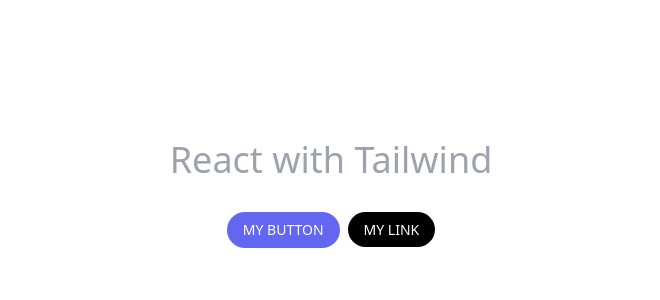
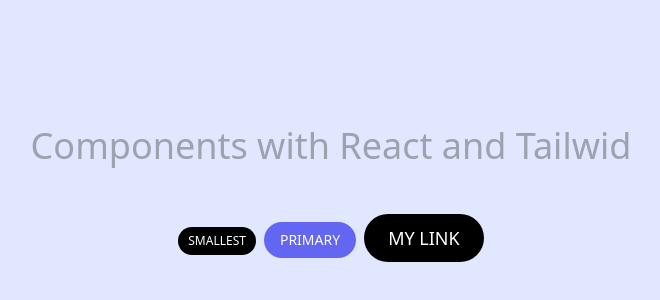
Before and after one commit to PaoloDuzioni/react-tailwind, a React (Create React App) app: page / in a window 1280 px wide. Shown: the part 214-514 px from the top of the page, without its empty margins (309-969 px from the left). Built offline with nearby package versions, Linux system fonts and the light colour scheme.

Commit message:
add: custom hook and propTypes

```diff
--- a/package.json
+++ b/package.json
@@ -7,6 +7,7 @@
         "@testing-library/jest-dom": "^5.11.9",
         "@testing-library/react": "^11.2.5",
         "@testing-library/user-event": "^12.8.1",
+        "prop-types": "^15.7.2",
         "react": "^17.0.1",
         "react-dom": "^17.0.1",
         "react-scripts": "4.0.3",
--- a/src/App.js
+++ b/src/App.js
@@ -1,26 +1,39 @@
+import ConnectionBadge from './components/ConnectionBadge';
+import Heading from './components/Heading';
 import Button from './components/Button';
 
 function App() {
     // Event handler for button component
     const handleClick = event => {
+        // The event object is available on the handler as parameter
         console.log(event);
-        alert('Do Something Here...');
+        alert('Click! Do something here!');
     };
 
     return (
-        <div className="grid place-items-center h-screen">
+        <div className="grid place-items-center h-screen bg-indigo-100">
+            <ConnectionBadge />
+
             <div className="text-center">
-                <h1 className="mt-4 mb-8 text-4xl text-gray-400">
-                    React with Tailwind
-                </h1>
+                <Heading margin="mt-4 mb-12">
+                    Components with React and Tailwid
+                </Heading>
 
-                {/* As Button with click event and spacing */}
-                <Button primary click={handleClick} margin="mr-2">
-                    My Button
+                {/* As small button */}
+                <Button size="small">Smallest</Button>
+
+                {/* As button with click event and spacing */}
+                <Button type="primary" click={handleClick} margin="mx-2">
+                    Primary
                 </Button>
 
-                {/* As Link with specific attributes */}
-                <Button link href="https://www.facebook.com/" target="_blank">
+                {/* As link with specific attributes */}
+                <Button
+                    link
+                    size="large"
+                    href="https://www.facebook.com/"
+                    target="_blank"
+                >
                     My Link
                 </Button>
             </div>
--- a/src/components/Button/index.js
+++ b/src/components/Button/index.js
@@ -1,24 +1,34 @@
-const Button = ({ primary, margin, link, children, click, ...attrs }) => {
-    // Classes common
-    let classes =
-        'py-2 px-4 text-sm text-white uppercase rounded-3xl transition-colors duration-300';
+import PropTypes from 'prop-types';
 
-    // Spacing
-    if (margin) {
-        classes += ` ${margin}`;
-    }
+const Button = ({ type, size, margin, link, children, click, ...attrs }) => {
+    /* APPARENCE */
+    // Commons
+    const commons =
+        'inline-block text-white uppercase rounded-3xl transition-colors duration-300';
 
     // Types
-    if (primary) {
-        classes += ' bg-indigo-500 hover:bg-indigo-800';
-    } else {
-        classes += ' bg-black hover:bg-gray-700';
-    }
+    const btnType = {
+        primary: 'bg-indigo-500 hover:bg-indigo-800',
+        basic: 'bg-black hover:bg-gray-700',
+    };
 
-    // Dynamic tag name
+    // Sizes
+    const btnSize = {
+        small: 'py-1.5 px-2.5 text-xs',
+        medium: 'py-2 px-4 text-sm',
+        large: 'py-2.5 px-6 text-lg',
+    };
+
+    // Classes composition
+    const classes = `${commons}
+        ${type ? btnType[type] : btnType['basic']}
+        ${size ? btnSize[size] : btnSize['medium']}
+        ${margin && margin}`;
+
+    /* Dynamic tag */
     const CustomTag = link ? 'a' : 'button';
 
-    // Rendering
+    /* RENDERING */
     return (
         <CustomTag {...attrs} className={classes} onClick={click}>
             {children}
@@ -26,4 +36,13 @@
     );
 };
 
+/**
+ * Props typechecking
+ */
+Button.propTypes = {
+    type: PropTypes.oneOf(['primary', 'basic']),
+    size: PropTypes.oneOf(['small', 'medium', 'large']),
+    click: PropTypes.func,
+};
+
 export default Button;
--- /dev/null
+++ b/src/components/ConnectionBadge/index.js
@@ -0,0 +1,27 @@
+import useConnectionStatus from '../../hooks/useConnectionStatus';
+
+const ConnectionBadge = () => {
+    // Custom hook
+    const connectionStatus = useConnectionStatus();
+
+    if (!connectionStatus) {
+        return (
+            <div className="fixed top-0 left-0 w-full flex align-center p-2 text-sm text-white bg-indigo-400 shadow">
+                <svg
+                    xmlns="http://www.w3.org/2000/svg"
+                    viewBox="0 0 24 24"
+                    width="20"
+                    height="20"
+                    className="mr-2 fill-current"
+                >
+                    <path fill="none" d="M0 0h24v24H0z" />
+                    <path d="M11 14v-3h2v3h5a1 1 0 0 1 1 1v6a1 1 0 0 1-1 1H6a1 1 0 0 1-1-1v-6a1 1 0 0 1 1-1h5zM2.51 8.837C3.835 4.864 7.584 2 12 2s8.166 2.864 9.49 6.837l-1.898.632a8.003 8.003 0 0 0-15.184 0l-1.897-.632zm3.796 1.265a6.003 6.003 0 0 1 11.388 0l-1.898.633a4.002 4.002 0 0 0-7.592 0l-1.898-.633zM7 16v4h10v-4H7z" />
+                </svg>
+                You are currently offline, please check your connection.
+            </div>
+        );
+    }
+    return null;
+};
+
+export default ConnectionBadge;
--- /dev/null
+++ b/src/components/Heading/index.js
@@ -0,0 +1,38 @@
+import PropTypes from 'prop-types';
+
+const Heading = ({ as, margin, center, children }) => {
+    // Commons
+    const commons = 'text-gray-400';
+
+    // Types
+    const type = {
+        h1: 'text-4xl',
+        h2: 'text-3xl',
+        h3: 'text-2xl',
+        h4: 'text-xl',
+        h5: 'text-lg',
+        h6: 'text-base',
+    };
+
+    // Classes composition
+    const classes = `${commons}
+        ${as ? type[as] : type['h1']}
+        ${margin && margin}
+        ${center && 'text-center'}`;
+
+    // Headign tag
+    const Heading = as ? as : 'h1';
+
+    // Rendering
+    return <Heading className={classes}>{children}</Heading>;
+};
+
+/**
+ * Props typechecking
+ */
+Heading.propTypes = {
+    as: PropTypes.oneOf(['h1', 'h2', 'h3', 'h4', 'h5', 'h6']),
+    center: PropTypes.bool,
+};
+
+export default Heading;
--- /dev/null
+++ b/src/hooks/useConnectionStatus.js
@@ -0,0 +1,24 @@
+import { useEffect, useState } from 'react';
+
+export default function useConnectionStatus() {
+    // State
+    const [status, setStatus] = useState();
+
+    // Side effects
+    useEffect(() => {
+        // Set status
+        handleConnectionChange();
+        // Event listeners on connection status change
+        window.addEventListener('online', handleConnectionChange);
+        window.addEventListener('offline', handleConnectionChange);
+    });
+
+    // Get Connection status
+    function handleConnectionChange() {
+        const connection = window.navigator.onLine;
+        setStatus(connection);
+    }
+
+    // Return data
+    return status;
+}
```
Also changed, not shown: 2 other files (tests, documents, lock files or other folders).
